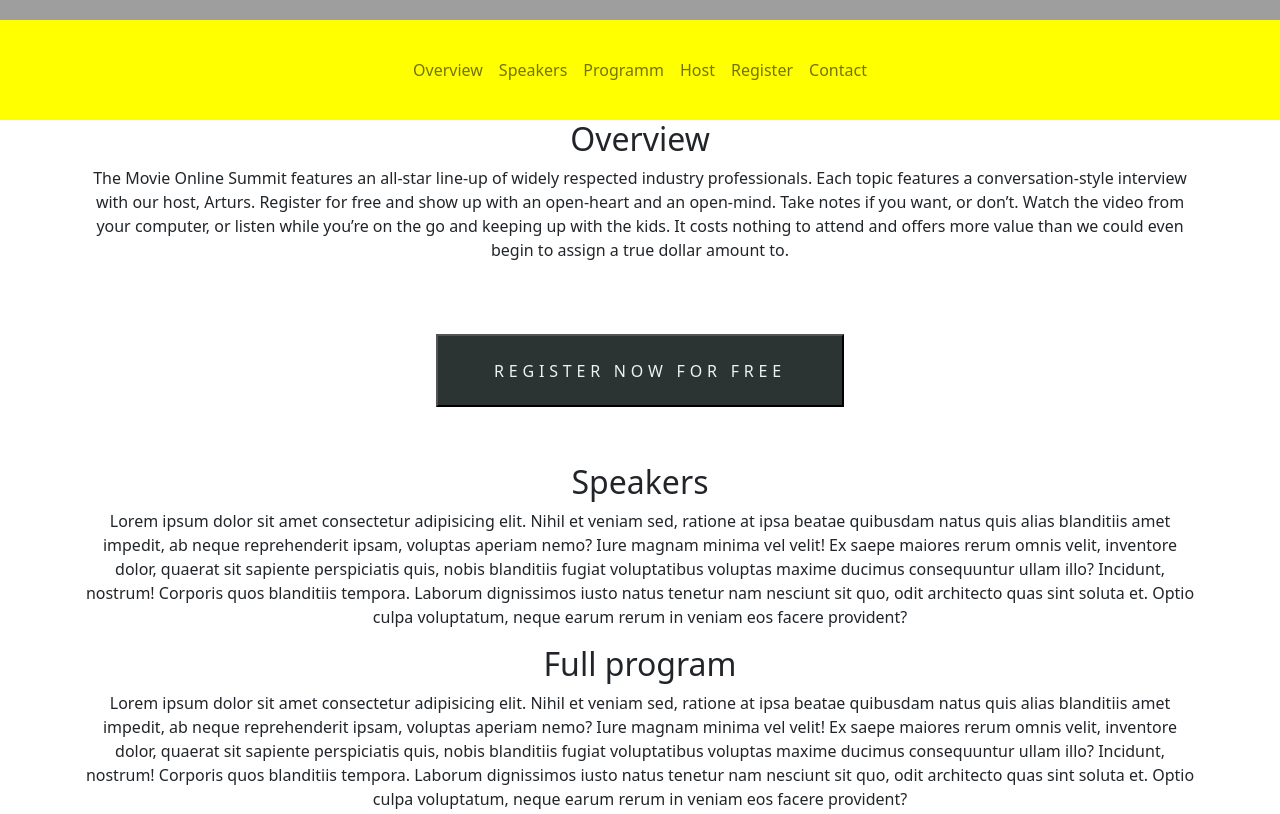
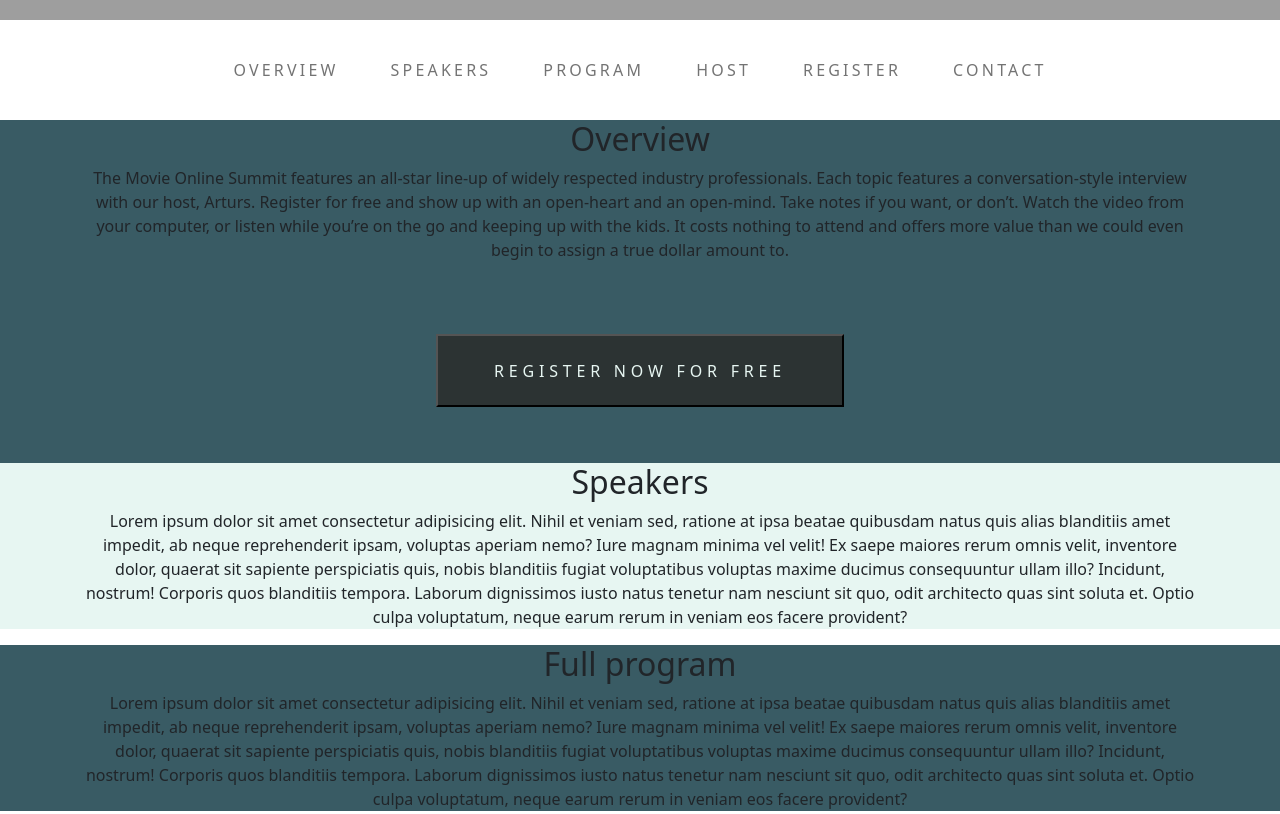
Before and after one commit to evatre/FinalTask, a plain HTML site: page frontend/index.html in a window 1280 px wide. Shown: the part 780-1594 px from the top of the page. Drawn offline with nearby package versions, Linux system fonts and the light colour scheme; grey boxes are pictures that could not be loaded.

Commit message:
Add a responsive navbar to index.html

```diff
--- a/frontend/index.html
+++ b/frontend/index.html
@@ -48,27 +48,26 @@
 
     <!-- Nav Bar -->
     <div>
-        <nav class="navbar navbar-expand flex-column">
-
-            <div class="collapse navbar-collapse justify-content-md-center">
+        <nav class="navbar navbar-expand">
+            <div class="collapse navbar-collapse justify-content-center">
             <ul class="navbar-nav">
                 <li class="nav-item">
-                <a class="nav-link" href="#overview">Overview</a>
+                <a class="nav-link" href="#overview">OVERVIEW</a>
                 </li>
                 <li class="nav-item">
-                <a class="nav-link" href="#speakers">Speakers</a>
+                <a class="nav-link" href="#speakers">SPEAKERS</a>
                 </li>
                 <li class="nav-item">
-                <a class="nav-link" href="#program">Programm</a>
+                <a class="nav-link" href="#program">PROGRAM</a>
                 </li>
                 <li class="nav-item">
-                <a class="nav-link" href="#host">Host</a>
+                <a class="nav-link" href="#host">HOST</a>
                 </li>
                 <li class="nav-item">
-                <a class="nav-link" href="registration.html">Register</a>
+                <a class="nav-link" href="registration.html">REGISTER</a>
                 </li>
                 <li class="nav-item">
-                <a class="nav-link" href="#contact">Contact</a>
+                <a class="nav-link" href="#contact">CONTACT</a>
                 </li>
             </ul>
             </div>
--- a/frontend/scripts/index.js
+++ b/frontend/scripts/index.js
@@ -25,6 +25,7 @@ function initializeTimer(id, endtime) {
     const minutesSpan = timer.querySelector(".minutes");
     const secondsSpan = timer.querySelector(".seconds");
 
+
     function updateTimer() {
         const t = getTimeRemaining(endtime);
 
@@ -44,3 +45,21 @@ function initializeTimer(id, endtime) {
 
 const summmitTime = new Date("October 14, 2022 09:00:00").getTime();
 initializeTimer("countdown-timer", summmitTime);
+
+
+// STICKY-TOP NAVIGATION BAR
+
+document.addEventListener("DOMContentLoaded", function(){
+    window.addEventListener('scroll', function() {
+        if ((window.scrollY > 700) && (window.matchMedia("(min-width: 1045px)").matches)) {
+          document.querySelector('.navbar').classList.add('fixed-top');
+          // add padding top to show content behind navbar
+          navbar_height = document.querySelector('.navbar').offsetHeight;
+          document.body.style.paddingTop = navbar_height + 'px';
+        } else {
+          document.querySelector('.navbar').classList.remove('fixed-top');
+           // remove padding top from body
+          document.body.style.paddingTop = '0';
+        }
+    });
+  });
--- a/frontend/styles.css
+++ b/frontend/styles.css
@@ -90,11 +90,45 @@ body {
 /***** NAVBAR *****/
 
 .navbar {
-    background-color: yellow;
+    /* background-color: #E7F6F2; */
+    background-color: white;
     height: 100px;
+
 }
 
+.nav-item {
+    padding: 0 18px;
+  }
 
+  .nav-link {
+    font-size: 1rem;
+    letter-spacing: 0.2rem;
+  }
+
+
+
+
+#overview {
+    background-color: #395B64;
+}
+
+#speakers {
+    background-color:  #E7F6F2;
+}
+
+#program {
+    background-color: #395B64;
+
+}
+
+#host {
+    background-color:  #E7F6F2;
+}
+
+#contact {
+    background-color: #395B64;
+
+}
 
 /***** MEDIA QUERIES ******/
 
@@ -121,6 +155,18 @@ body {
     .main-text {
         font-size: 1.1rem;
     }
+
+    .navbar-nav {
+        display: block;
+    }
+
+    .navbar {
+        height: 400px;
+    }
+
+    .nav-link {
+        font-size: 2rem;
+    }
 }
 
 @media (max-width: 680px) {
```
Also changed, not shown: frontend/registration.html (+1 -1 lines).
